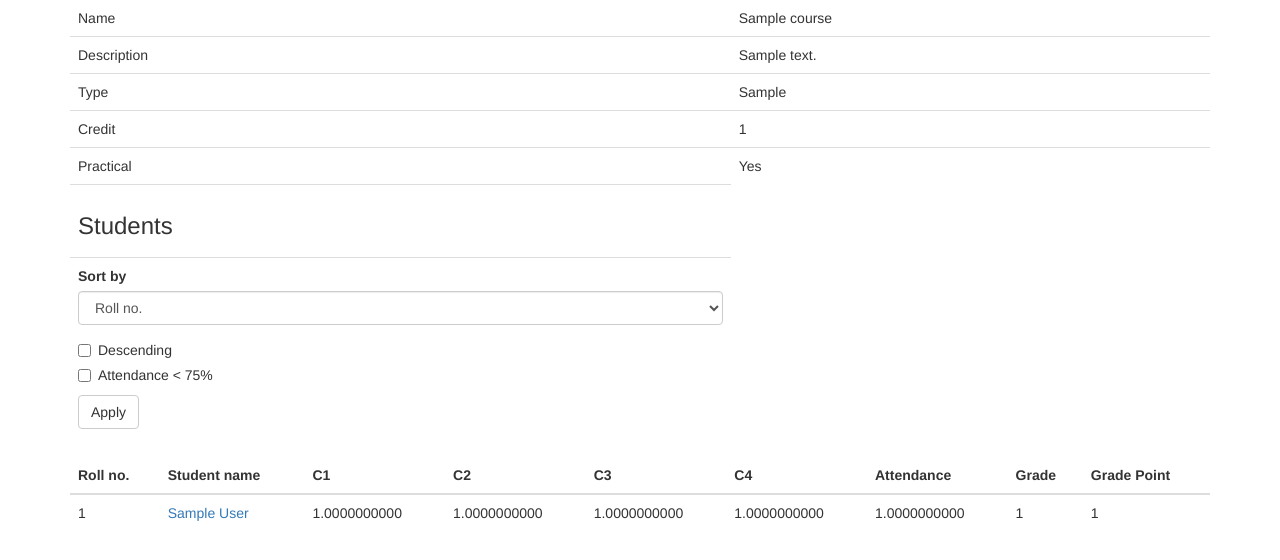
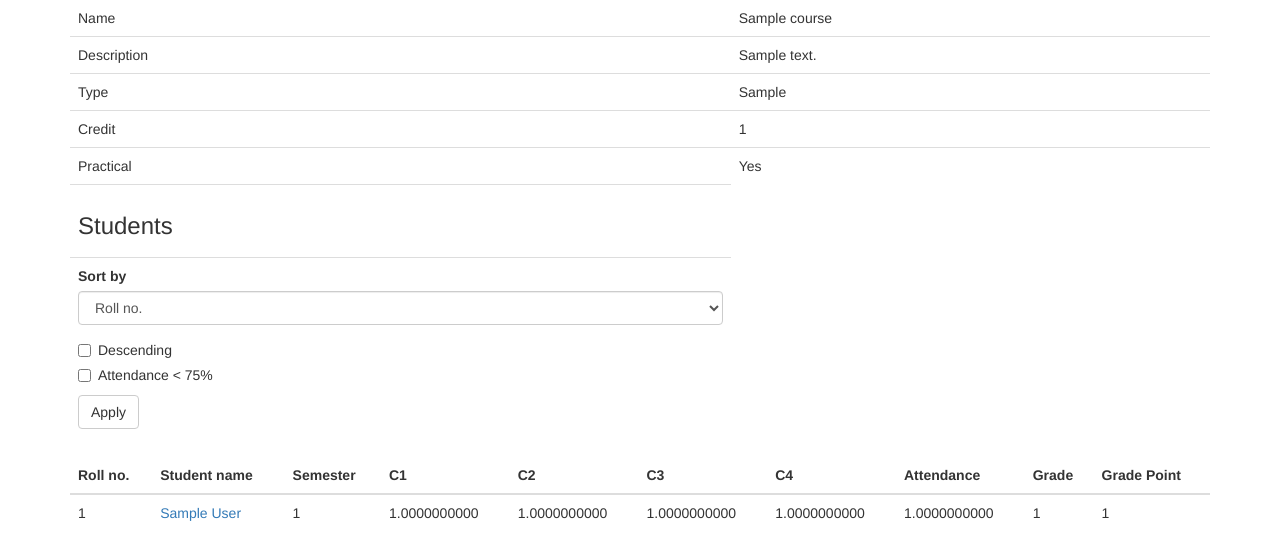
Before and after one commit to swaroopkml96/student-courses, a Flask app: page /course/1 in a window 1280 px wide. Shown: the part 200-760 px from the top of the page. Run offline with Flask 2, Linux system fonts and the light colour scheme; tables that the repository leaves empty hold one stand-in row (values such as "Sample post"); some libraries are stand-ins or nearby versions.

Commit message:
Now displaying semester in course page

```diff
--- a/templates/course.html
+++ b/templates/course.html
@@ -71,6 +71,7 @@
 				<tr>
 					<th> Roll no. </th>
 					<th> Student name </th>
+					<th> Semester </th>
 					<th> C1 </th>
 					<th> C2 </th>
 					<th> C3 </th>
@@ -85,6 +86,7 @@
 				<tr>
 					<td> {{ sc.student.id }} </td>
 					<td> <a href={{ url_for('getStudent', id=sc.student.id) }}> {{sc.student.name}} </a> </td>
+					<td> {{ sc.semester }}</td>
 					<td> {{ sc.c1 }} </td>
 					<td> {{ sc.c2 }} </td>
 					<td> {{ sc.c3 }} </td>
```
